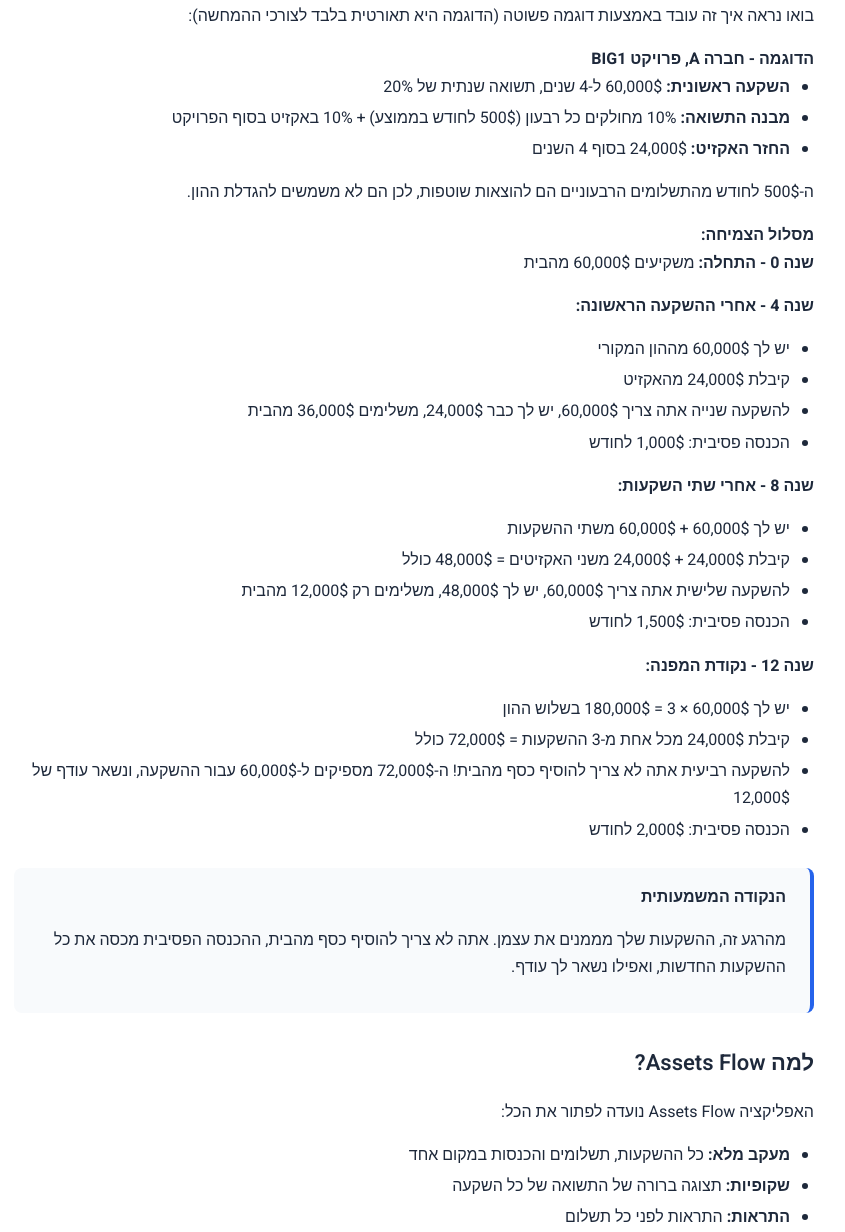
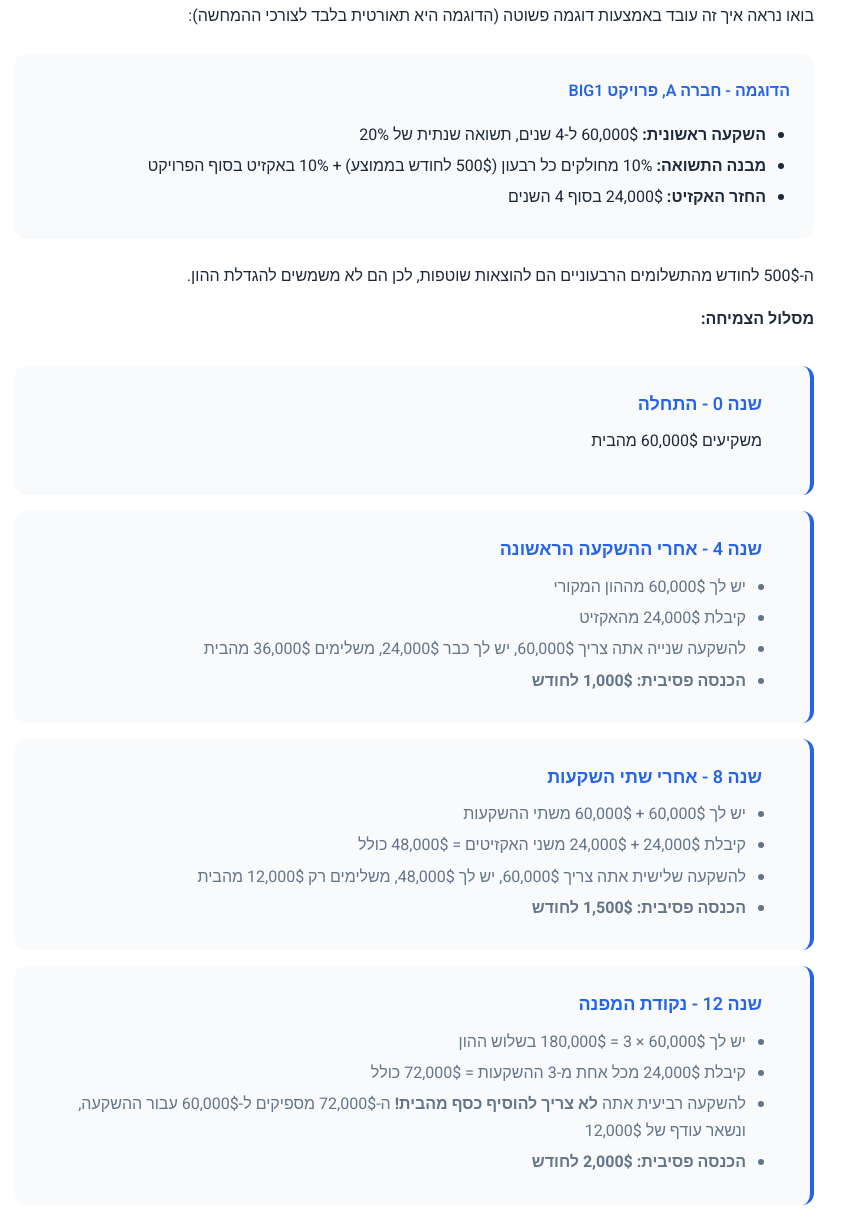
Before and after one commit to vbar20230812/assetsflow-blog, an Eleventy site: page src/content/blog/passive-income-nourishing.md in a window 1280 px wide. Shown: the part 1880-3112 px from the top of the page, without its empty margins (226-1071 px from the left). Built offline with nearby package versions, Linux system fonts and the light colour scheme; Eleventy itself is replaced by a stand-in of ours; files that its build step writes are made by us from their sources.

Commit message:
Add styled callout boxes and timeline for blog posts

```diff
--- a/src/content/blog/passive-income-nourishing.md
+++ b/src/content/blog/passive-income-nourishing.md
@@ -42,42 +42,60 @@ featured_image: "/static/images/blog/passive-income-icon.svg"
 
 בואו נראה איך זה עובד באמצעות דוגמה פשוטה (הדוגמה היא תאורטית בלבד לצורכי ההמחשה):
 
-#### הדוגמה - חברה A, פרויקט BIG1
-
-- **השקעה ראשונית:** 60,000$ ל-4 שנים, תשואה שנתית של 20%
-- **מבנה התשואה:** 10% מחולקים כל רבעון (500$ לחודש בממוצע) + 10% באקזיט בסוף הפרויקט
-- **החזר האקזיט:** 24,000$ בסוף 4 השנים
+<div class="details-box">
+<h4>הדוגמה - חברה A, פרויקט BIG1</h4>
+<ul>
+<li><strong>השקעה ראשונית:</strong> 60,000$ ל-4 שנים, תשואה שנתית של 20%</li>
+<li><strong>מבנה התשואה:</strong> 10% מחולקים כל רבעון (500$ לחודש בממוצע) + 10% באקזיט בסוף הפרויקט</li>
+<li><strong>החזר האקזיט:</strong> 24,000$ בסוף 4 השנים</li>
+</ul>
+</div>
 
 ה-500$ לחודש מהתשלומים הרבעוניים הם להוצאות שוטפות, לכן הם לא משמשים להגדלת ההון.
 
 #### מסלול הצמיחה:
 
-**שנה 0 - התחלה:** משקיעים 60,000$ מהבית
+<div class="timeline">
+<div class="timeline-item">
+<h4>שנה 0 - התחלה</h4>
+<p>משקיעים 60,000$ מהבית</p>
+</div>
 
-**שנה 4 - אחרי ההשקעה הראשונה:**
+<div class="timeline-item">
+<h4>שנה 4 - אחרי ההשקעה הראשונה</h4>
+<ul>
+<li>יש לך 60,000$ מההון המקורי</li>
+<li>קיבלת 24,000$ מהאקזיט</li>
+<li>להשקעה שנייה אתה צריך 60,000$, יש לך כבר 24,000$, משלימים 36,000$ מהבית</li>
+<li><strong>הכנסה פסיבית: 1,000$ לחודש</strong></li>
+</ul>
+</div>
 
-- יש לך 60,000$ מההון המקורי
-- קיבלת 24,000$ מהאקזיט
-- להשקעה שנייה אתה צריך 60,000$, יש לך כבר 24,000$, משלימים 36,000$ מהבית
-- הכנסה פסיבית: 1,000$ לחודש
+<div class="timeline-item">
+<h4>שנה 8 - אחרי שתי השקעות</h4>
+<ul>
+<li>יש לך 60,000$ + 60,000$ משתי ההשקעות</li>
+<li>קיבלת 24,000$ + 24,000$ משני האקזיטים = 48,000$ כולל</li>
+<li>להשקעה שלישית אתה צריך 60,000$, יש לך 48,000$, משלימים רק 12,000$ מהבית</li>
+<li><strong>הכנסה פסיבית: 1,500$ לחודש</strong></li>
+</ul>
+</div>
 
-**שנה 8 - אחרי שתי השקעות:**
+<div class="timeline-item">
+<h4>שנה 12 - נקודת המפנה</h4>
+<ul>
+<li>יש לך 60,000$ × 3 = 180,000$ בשלוש ההון</li>
+<li>קיבלת 24,000$ מכל אחת מ-3 ההשקעות = 72,000$ כולל</li>
+<li>להשקעה רביעית אתה <strong>לא צריך להוסיף כסף מהבית!</strong> ה-72,000$ מספיקים ל-60,000$ עבור ההשקעה, ונשאר עודף של 12,000$</li>
+<li><strong>הכנסה פסיבית: 2,000$ לחודש</strong></li>
+</ul>
+</div>
+</div>
 
-- יש לך 60,000$ + 60,000$ משתי ההשקעות
-- קיבלת 24,000$ + 24,000$ משני האקזיטים = 48,000$ כולל
-- להשקעה שלישית אתה צריך 60,000$, יש לך 48,000$, משלימים רק 12,000$ מהבית
-- הכנסה פסיבית: 1,500$ לחודש
-
-**שנה 12 - נקודת המפנה:**
-
-- יש לך 60,000$ × 3 = 180,000$ בשלוש ההון
-- קיבלת 24,000$ מכל אחת מ-3 ההשקעות = 72,000$ כולל
-- להשקעה רביעית אתה לא צריך להוסיף כסף מהבית! ה-72,000$ מספיקים ל-60,000$ עבור ההשקעה, ונשאר עודף של 12,000$
-- הכנסה פסיבית: 2,000$ לחודש
-
-> **הנקודה המשמעותית**
->
-> מהרגע זה, ההשקעות שלך מממנים את עצמן. אתה לא צריך להוסיף כסף מהבית, ההכנסה הפסיבית מכסה את כל ההשקעות החדשות, ואפילו נשאר לך עודף.
+<div class="callout">
+<p class="callout-title">🎯 הנקודה המשמעותית</p>
+<p class="callout-content">מהרגע זה, ההשקעות שלך מממנים את עצמן. אתה לא צריך להוסיף כסף מהבית, ההכנסה הפסיבית מכסה את כל ההשקעות החדשות, ואפילו נשאר לך עודף.</p>
+</div>
 
 ### למה Assets Flow?
 
--- a/src/static/css/style.css
+++ b/src/static/css/style.css
@@ -463,6 +463,89 @@ img {
   margin: var(--spacing-lg) auto;
 }
 
+/* Callout / Highlight Box */
+.callout {
+  background: linear-gradient(135deg, rgba(37, 99, 235, 0.1) 0%, rgba(16, 185, 129, 0.1) 100%);
+  padding: var(--spacing-lg);
+  border-radius: var(--radius-xl);
+  margin: var(--spacing-xl) 0;
+  text-align: center;
+}
+
+.callout-title {
+  font-size: 1.125rem;
+  font-weight: 600;
+  margin-bottom: var(--spacing-sm);
+}
+
+.callout-content {
+  color: var(--color-text-light);
+  line-height: 1.7;
+}
+
+/* Investment Timeline */
+.timeline {
+  margin: var(--spacing-xl) 0;
+}
+
+.timeline-item {
+  position: relative;
+  padding: var(--spacing-lg);
+  padding-right: var(--spacing-2xl);
+  margin-bottom: var(--spacing-md);
+  background: var(--color-bg-alt);
+  border-radius: var(--radius-lg);
+  border-right: 4px solid var(--color-primary);
+}
+
+[dir="ltr"] .timeline-item {
+  padding-right: var(--spacing-lg);
+  padding-left: var(--spacing-2xl);
+  border-right: none;
+  border-left: 4px solid var(--color-primary);
+}
+
+.timeline-item h4 {
+  font-size: 1.125rem;
+  font-weight: 600;
+  color: var(--color-primary);
+  margin-bottom: var(--spacing-sm);
+}
+
+.timeline-item ul {
+  margin: 0;
+  padding-right: var(--spacing-md);
+}
+
+[dir="ltr"] .timeline-item ul {
+  padding-right: 0;
+  padding-left: var(--spacing-md);
+}
+
+.timeline-item li {
+  margin-bottom: var(--spacing-xs);
+  color: var(--color-text-light);
+}
+
+/* Investment Details Box */
+.details-box {
+  background: var(--color-bg-alt);
+  padding: var(--spacing-lg);
+  border-radius: var(--radius-lg);
+  margin: var(--spacing-lg) 0;
+}
+
+.details-box h4 {
+  font-size: 1rem;
+  font-weight: 600;
+  margin-bottom: var(--spacing-md);
+  color: var(--color-primary);
+}
+
+.details-box ul {
+  margin: 0;
+}
+
 /* Post Tags */
 .post-tags {
   display: flex;
```
